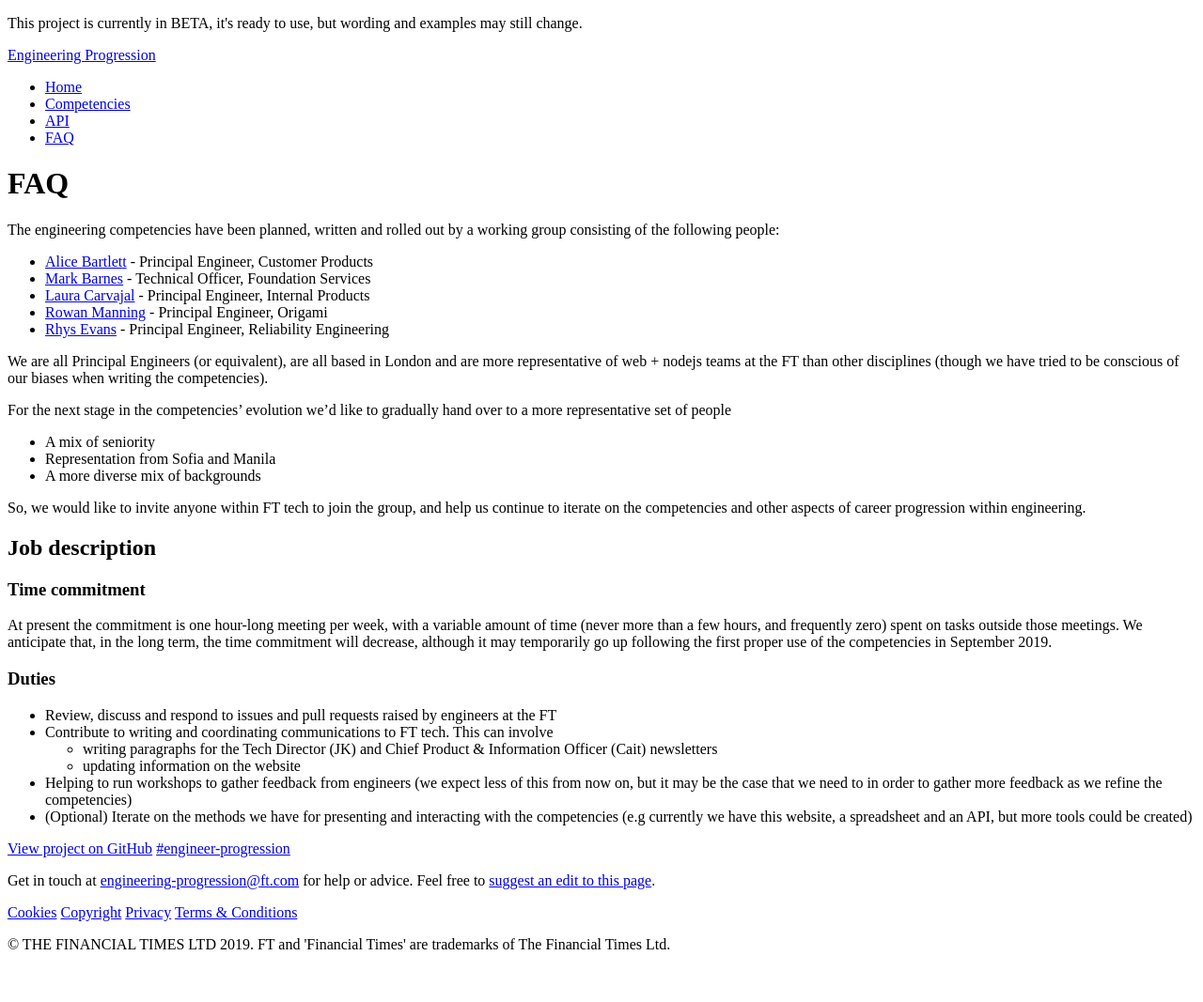
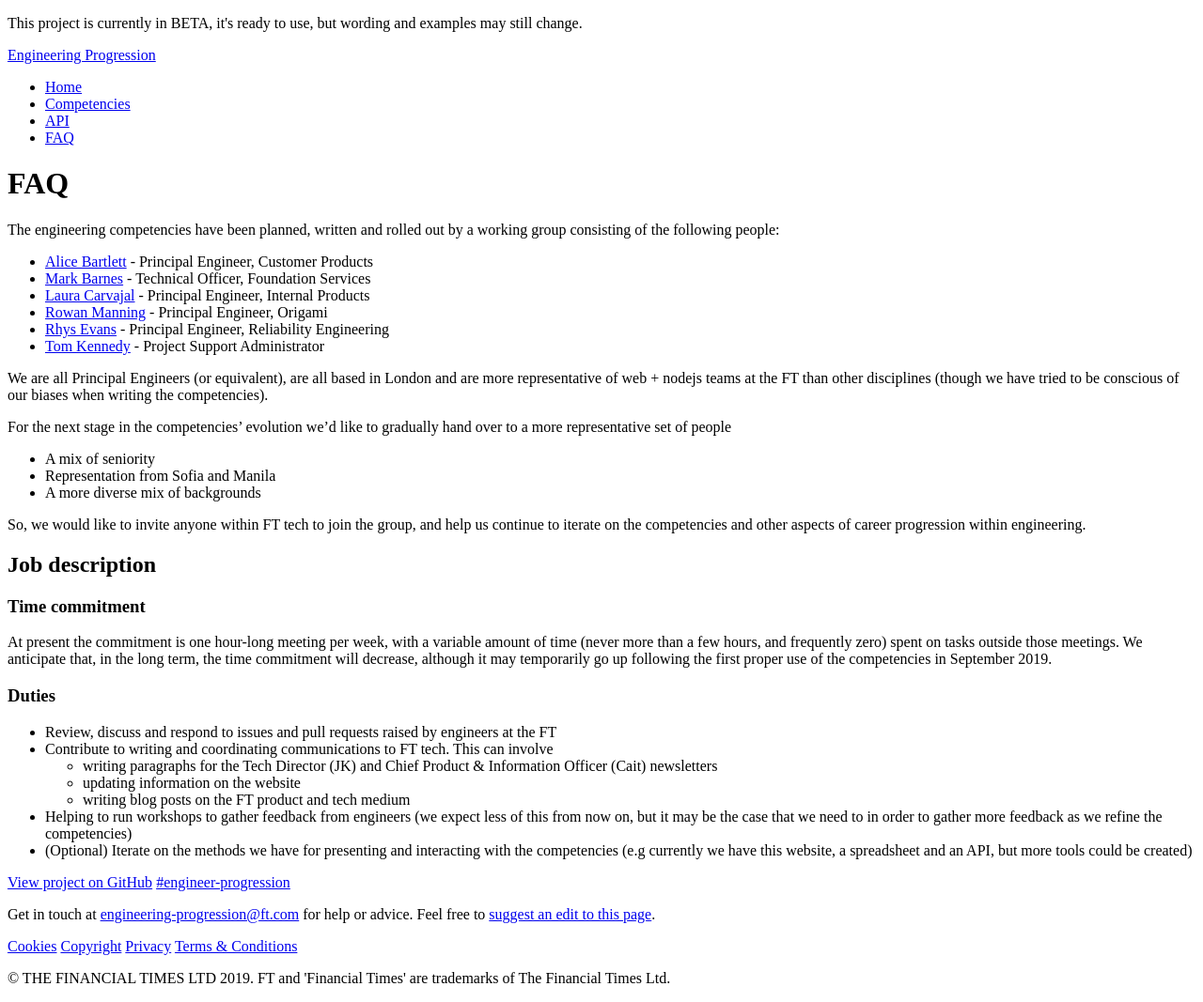
Before and after one commit to Financial-Times/engineering-progression, a Jekyll site: the page built from site/pages/join-the-working-group.md, in a window 1280 px wide. Shown: the whole page at 94% size. Built offline with Jekyll 4.4.1, drawn with Linux system fonts in a browser that asks for light colours; a style sheet for code colours, icons or effects is not loaded; before the commit the page ends 1031 px from its top, so only the background shows below that.

Commit message:
Update join-the-working-group.md

```diff
--- a/site/pages/join-the-working-group.md
+++ b/site/pages/join-the-working-group.md
@@ -14,6 +14,7 @@ The engineering competencies have been planned, written and rolled out by a work
 - [Laura Carvajal](https://people-finder.in.ft.com/search?name=laura%20carvajal) - Principal Engineer, Internal Products
 - [Rowan Manning](https://people-finder.in.ft.com/search?name=Rowan%20Manning) - Principal Engineer, Origami
 - [Rhys Evans](https://people-finder.in.ft.com/search?name=rhys%20evans) - Principal Engineer, Reliability Engineering
+- [Tom Kennedy](https://people-finder.in.ft.com/search?name=Tom%20Kennedy) - Project Support Administrator
 
 
 We are all Principal Engineers (or equivalent), are all based in London and are more representative of web + nodejs teams at the FT than other disciplines (though we have tried to be conscious of our biases when writing the competencies).
@@ -35,5 +36,6 @@ At present the commitment is one hour-long meeting per week, with a variable amo
 - Contribute to writing and coordinating communications to FT tech. This can involve
   - writing paragraphs for the Tech Director (JK) and Chief Product & Information Officer (Cait) newsletters
   - updating information on the website
+  - writing blog posts on the FT product and tech medium
 - Helping to run workshops to gather feedback from engineers (we expect less of this from now on, but it may be the case that we need to in order to gather more feedback as we refine the competencies)
 - (Optional) Iterate on the methods we have for presenting and interacting with the competencies (e.g currently we have this website, a spreadsheet and an API, but more tools could be created)
```
